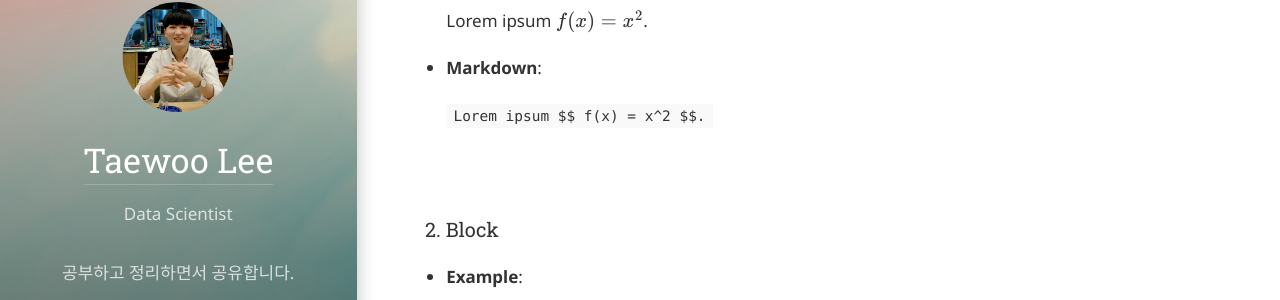
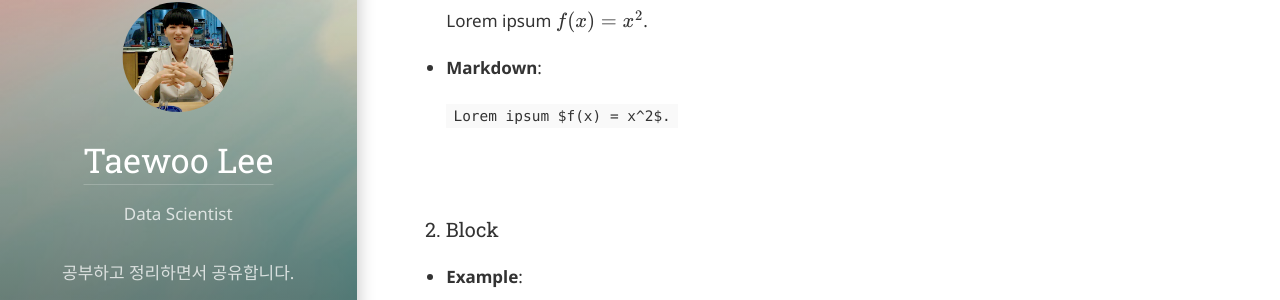
Before and after one commit to TaeWoo21/past_TaeWoo21.github.io, a Jekyll site: the page built from posts/_posts/2021-03-31-github_blog_mathjax.md, in a window 1280 px wide and 900 px high, scrolled down 3531 px. Shown: the part 152-452 px from the top of the window. Built offline with Jekyll 4.4.1, drawn with Linux system fonts in a browser that asks for light colours; some web fonts are replaced; formulas are drawn with MathJax 3; comment, search, counter and statistics services are not loaded.

Commit message:
update for formula

````diff
--- a/posts/_posts/2021-03-31-github_blog_mathjax.md
+++ b/posts/_posts/2021-03-31-github_blog_mathjax.md
@@ -94,11 +94,11 @@ use_math: true
 
 - <b>Example</b>:
 
-	Lorem ipsum $$ f(x) = x^2 $$.
+	Lorem ipsum $f(x) = x^2$.
 
 - <b>Markdown</b>:
 
-	```Lorem ipsum $$ f(x) = x^2 $$.```
+	```Lorem ipsum $f(x) = x^2$.```
 
 ### 2. Block
 
````
